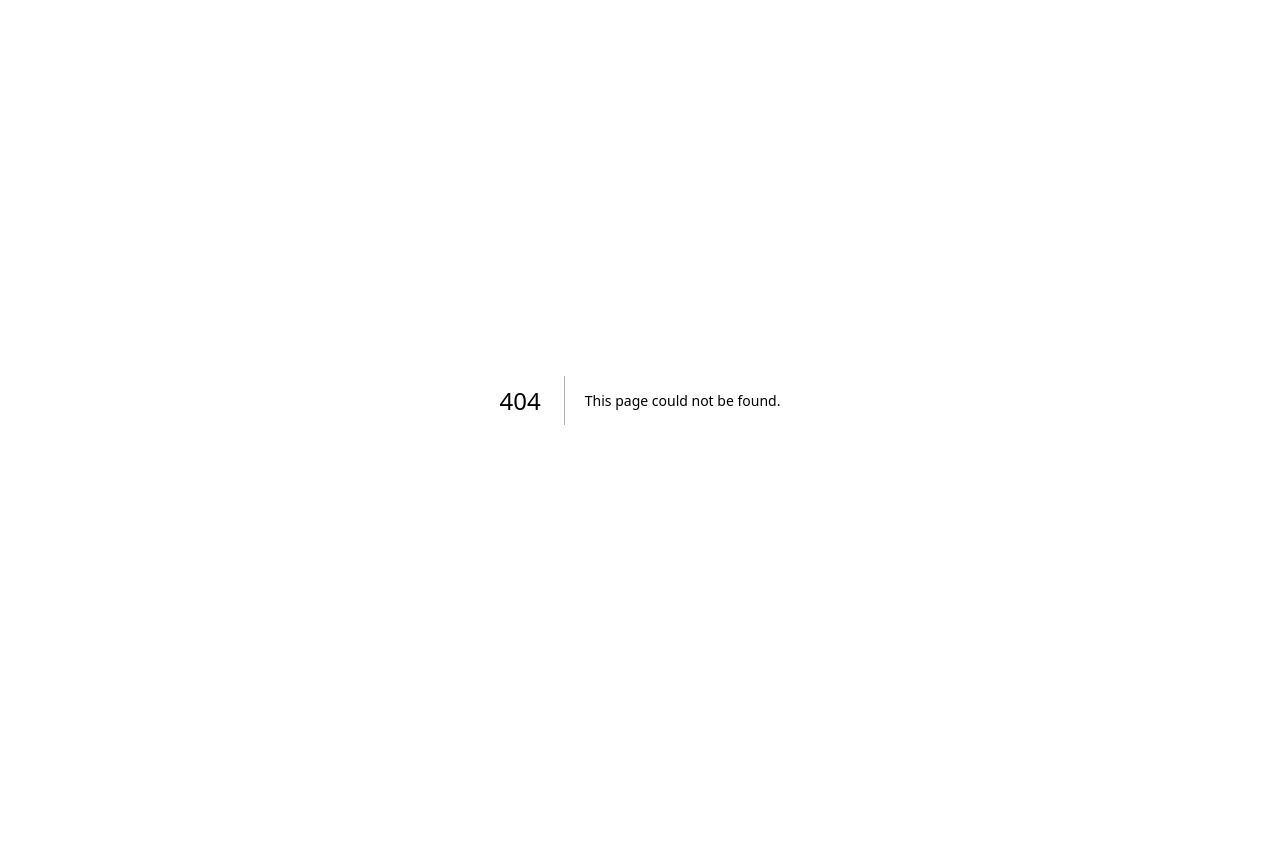
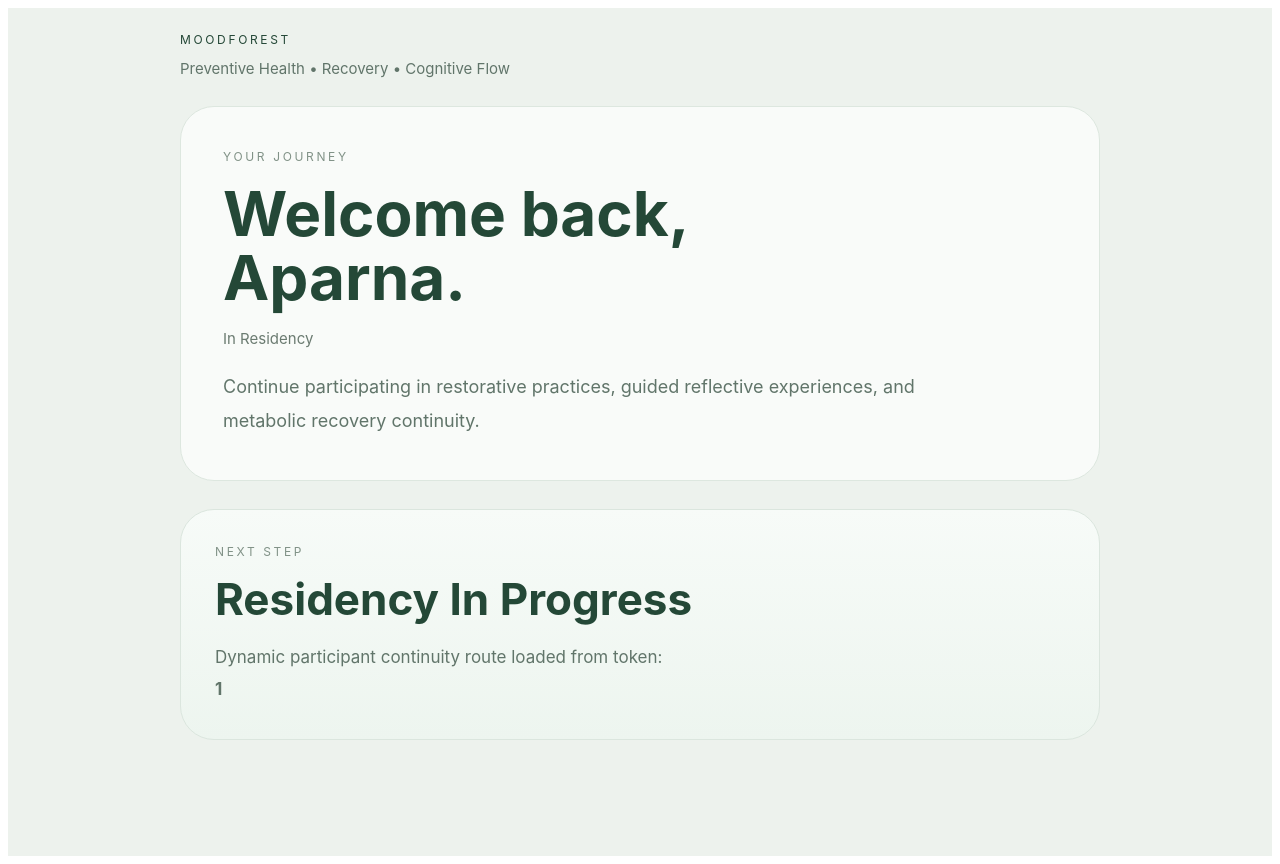
Before and after one commit to Moodforest1/moodforest-journey, a Next.js app: page /t/1 in a window 1280 px wide. Before the commit this address had no page. Before the commit the page ends 800 px from the top, so only its background shows below. Built offline with nearby package versions, Linux system fonts and the light colour scheme.

Commit message:
Create [token].js

```diff
--- /dev/null
+++ b/pages/t/[token].js
@@ -0,0 +1,188 @@
+import { useRouter } from "next/router";
+
+export default function ParticipantJourney() {
+  const router = useRouter();
+  const { token } = router.query;
+
+  const participantData = {
+    aparna: {
+      name: "Aparna",
+      state: "In Residency",
+      nextStep: "Residency In Progress",
+      reflection:
+        "Continue participating in restorative practices, guided reflective experiences, and metabolic recovery continuity.",
+    },
+
+    ravi: {
+      name: "Ravi",
+      state: "Recovery Continuity",
+      nextStep: "Reflective Continuity",
+      reflection:
+        "Continue observing emotional steadiness, recovery rhythm, and longitudinal preventive continuity.",
+    },
+
+    madhur: {
+      name: "Madhur",
+      state: "Reflective Continuity",
+      nextStep: "Cognitive Recovery",
+      reflection:
+        "Continue strengthening restorative sleep, emotional steadiness, and cognitive flow continuity.",
+    },
+  };
+
+  const participant =
+    participantData[token] || participantData["aparna"];
+
+  return (
+    <div
+      style={{
+        minHeight: "100vh",
+        background: "#edf2ed",
+        padding: "24px",
+        fontFamily: "Inter, sans-serif",
+        color: "#244837",
+      }}
+    >
+      <div
+        style={{
+          maxWidth: "920px",
+          margin: "0 auto",
+        }}
+      >
+        {/* HEADER */}
+
+        <div
+          style={{
+            marginBottom: "28px",
+          }}
+        >
+          <div
+            style={{
+              fontSize: "12px",
+              letterSpacing: "0.22em",
+              marginBottom: "12px",
+            }}
+          >
+            MOODFOREST
+          </div>
+
+          <div
+            style={{
+              color: "#61756a",
+              fontSize: "15px",
+            }}
+          >
+            Preventive Health • Recovery • Cognitive Flow
+          </div>
+        </div>
+
+        {/* HERO */}
+
+        <div
+          style={{
+            background: "rgba(255,255,255,0.68)",
+            borderRadius: "34px",
+            padding: "42px",
+            border: "1px solid #dde7df",
+            marginBottom: "28px",
+          }}
+        >
+          <div
+            style={{
+              fontSize: "12px",
+              letterSpacing: "0.22em",
+              textTransform: "uppercase",
+              color: "#819287",
+              marginBottom: "18px",
+            }}
+          >
+            Your Journey
+          </div>
+
+          <h1
+            style={{
+              fontSize: "62px",
+              lineHeight: "1.04",
+              margin: 0,
+              marginBottom: "18px",
+              fontWeight: 700,
+            }}
+          >
+            Welcome back,
+            <br />
+            {participant.name}.
+          </h1>
+
+          <div
+            style={{
+              color: "#6b7b71",
+              fontSize: "15px",
+              marginBottom: "22px",
+            }}
+          >
+            {participant.state}
+          </div>
+
+          <p
+            style={{
+              fontSize: "18px",
+              lineHeight: "1.9",
+              color: "#61756a",
+              maxWidth: "720px",
+              margin: 0,
+            }}
+          >
+            {participant.reflection}
+          </p>
+        </div>
+
+        {/* NEXT STEP */}
+
+        <div
+          style={{
+            background:
+              "linear-gradient(180deg,#f7fbf8 0%,#edf5ef 100%)",
+            borderRadius: "34px",
+            padding: "34px",
+            border: "1px solid #dbe6de",
+          }}
+        >
+          <div
+            style={{
+              fontSize: "12px",
+              letterSpacing: "0.22em",
+              textTransform: "uppercase",
+              color: "#819287",
+              marginBottom: "16px",
+            }}
+          >
+            Next Step
+          </div>
+
+          <div
+            style={{
+              fontSize: "44px",
+              fontWeight: 700,
+              marginBottom: "16px",
+              lineHeight: "1.12",
+            }}
+          >
+            {participant.nextStep}
+          </div>
+
+          <div
+            style={{
+              color: "#61756a",
+              lineHeight: "1.9",
+              fontSize: "17px",
+            }}
+          >
+            Dynamic participant continuity route loaded from token:
+            <br />
+            <strong>{token}</strong>
+          </div>
+        </div>
+      </div>
+    </div>
+  );
+}
```
